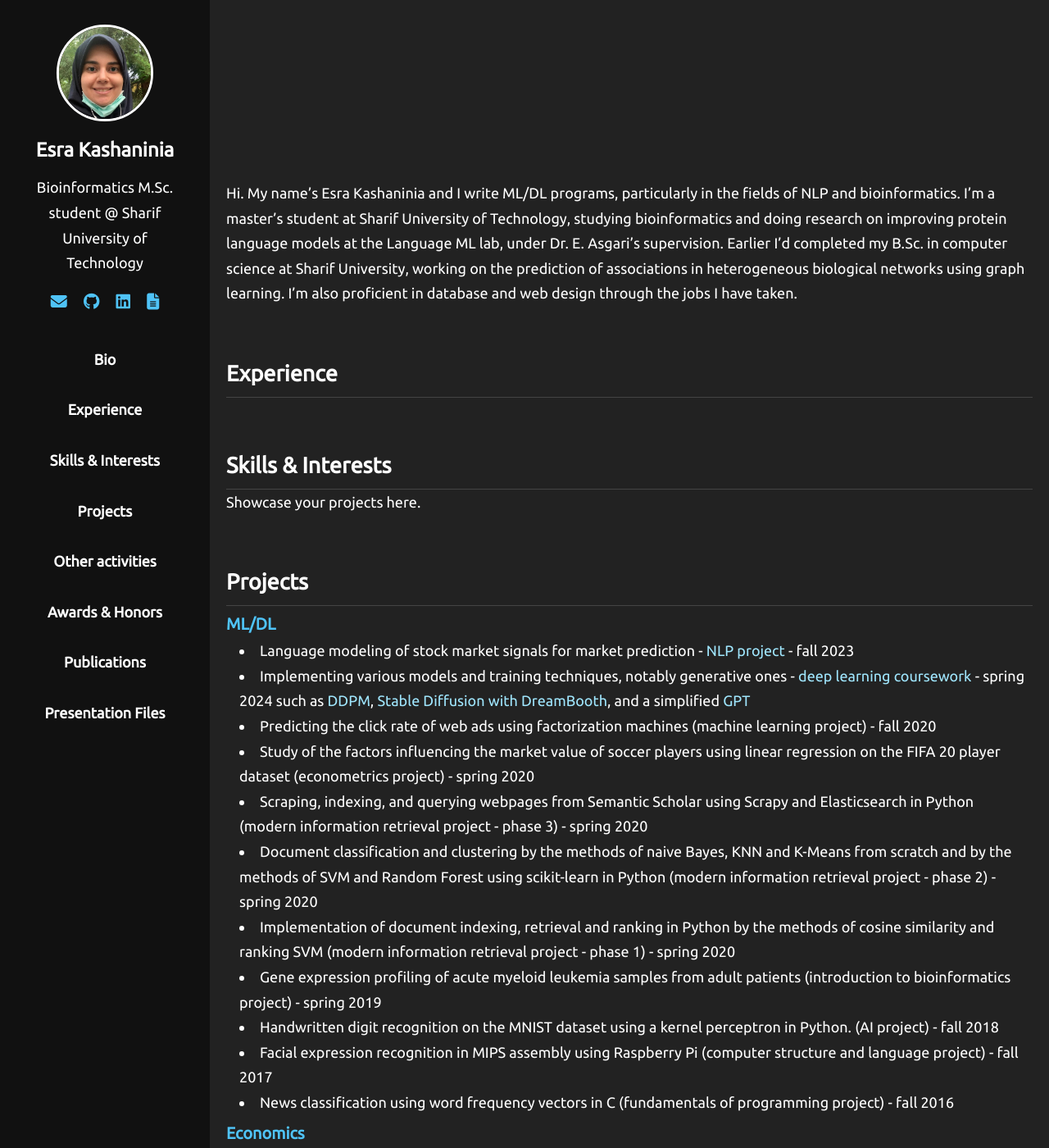
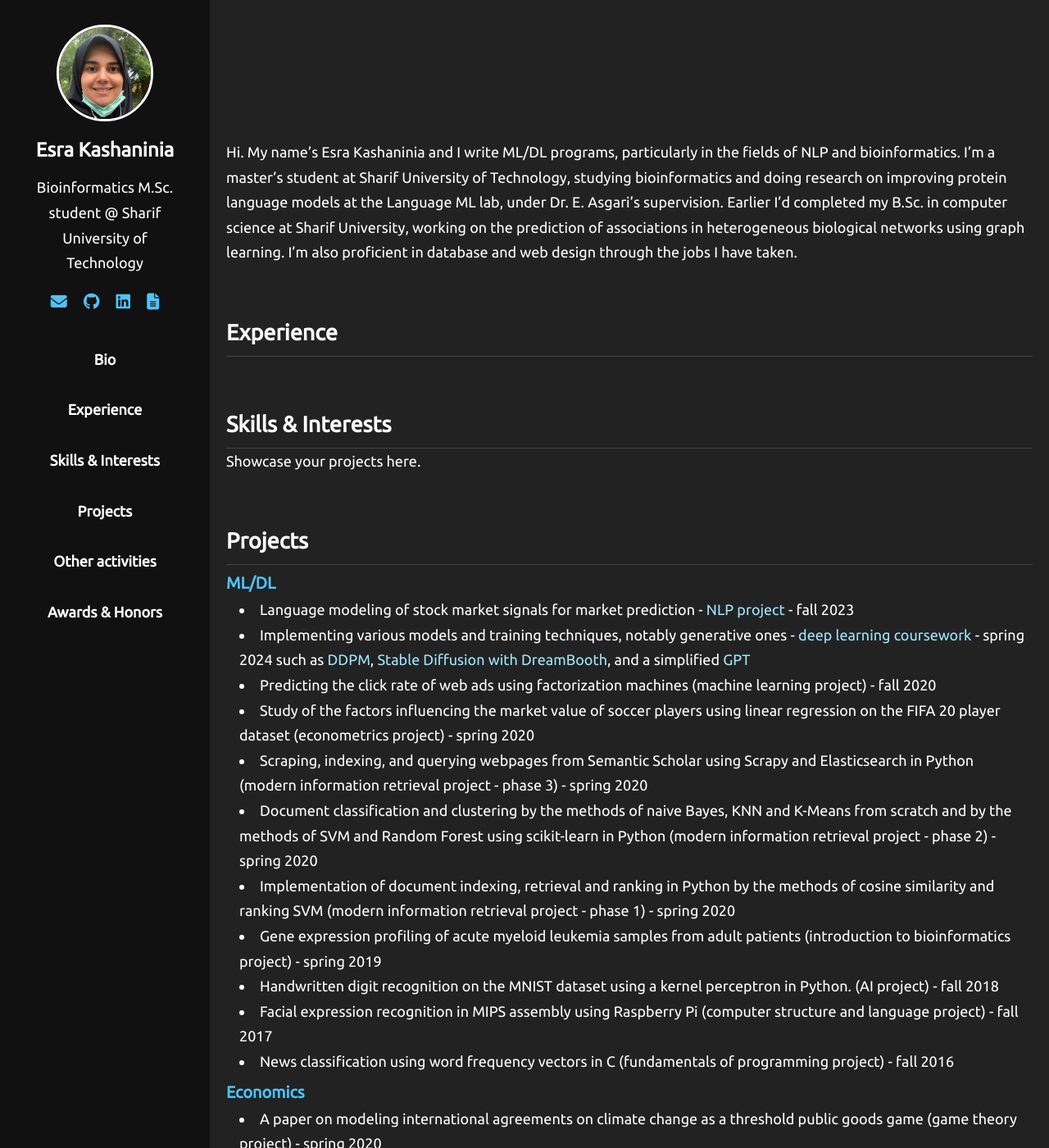
Before and after one commit to Esra-K/Esra-K.github.io, a Jekyll site: the page built from index.md, in a window 1280 px wide and 1400 px high. Shown: the whole window at 82% size. Built offline with Jekyll 4.4.1, drawn with Linux system fonts in a browser that asks for light colours; some of the changed text lies outside the part shown.

Commit message:
test scrollable navbar - test 2

```diff
--- a/assets/css/style.css
+++ b/assets/css/style.css
@@ -113,7 +113,7 @@
 
 /* to add space above Bio */
 .main-content section:first-of-type {
-  margin-top: 200px;
+  margin-top: 150px;
 }
 
 /* Optional: increase list item spacing and size if needed */
--- a/index.md
+++ b/index.md
@@ -89,6 +89,7 @@
   </ul>
   </section>
 
+  <!--
   <section id="publications">
   <h2> Publications </h2>
   <ul>
@@ -108,4 +109,5 @@
   </li>
   </ul>
   </section>
+  -->
 </div>
```
